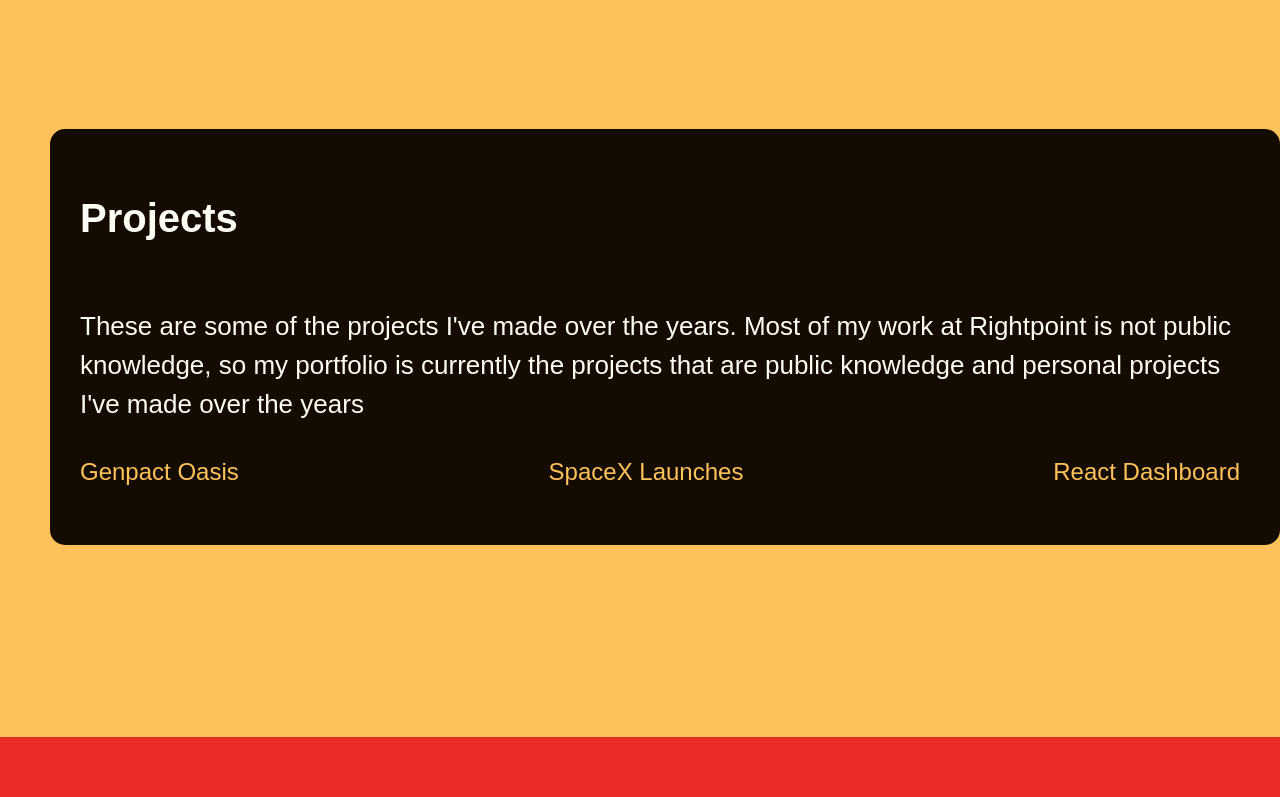
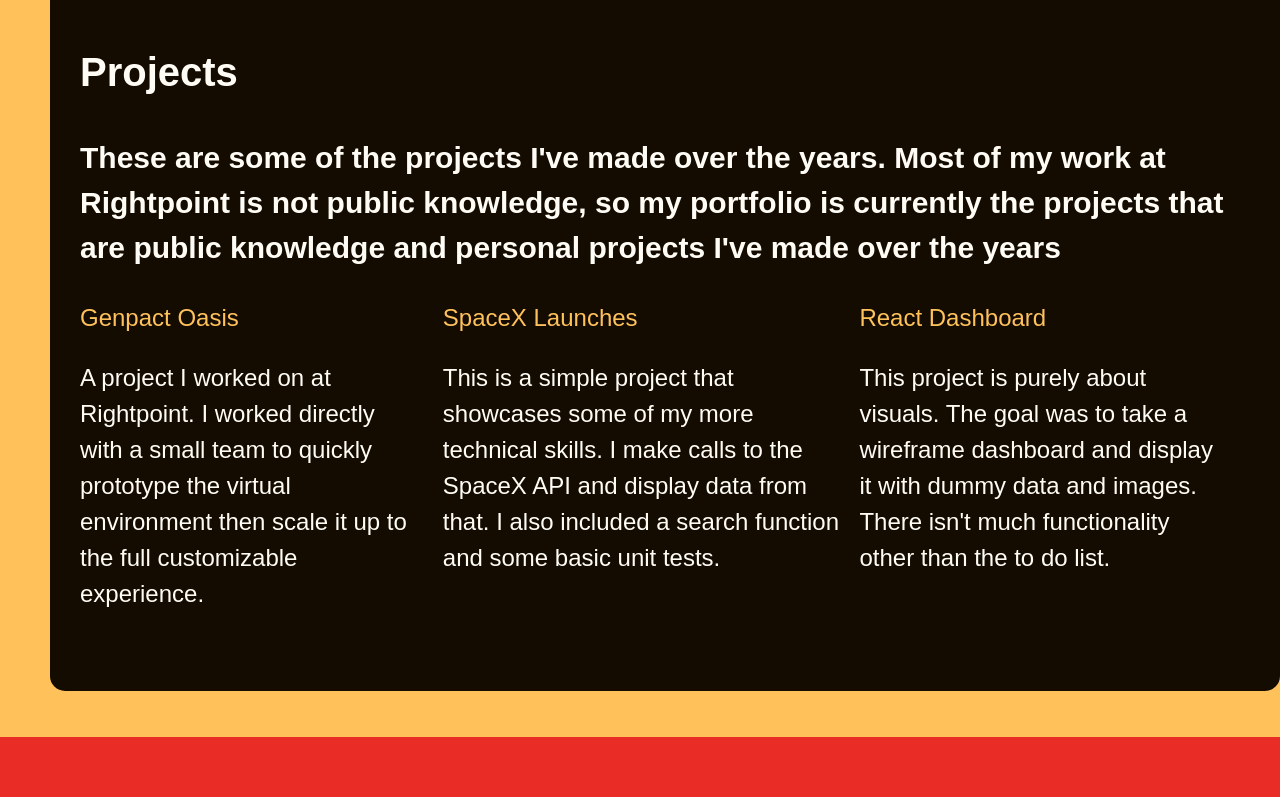
Before and after one commit to SimonVoorhees/SimonVoorhees.com, a React (Vite) app: page / in a window 1280 px wide. Shown: the part 883-1680 px from the top of the page. Built offline with nearby package versions, Linux system fonts and the light colour scheme; a web font is replaced by a local one.

Commit message:
added project descriptions, spacing fixes

```diff
--- a/src/components/HomePage/index.scss
+++ b/src/components/HomePage/index.scss
@@ -33,6 +33,6 @@
     }
   }
   @media only screen and (min-width: $mobileBreakpoint) {
-    height: 100vh;
+    min-height: 100vh;
   }
 }
--- a/src/components/Projects/index.jsx
+++ b/src/components/Projects/index.jsx
@@ -6,11 +6,43 @@
     <section className="Projects">
       <div className="Projects_TextBlock">
         <h2 className="Projects_Title">Projects</h2>
-        <p className="Projects_Paragraph">These are some of the projects I've made over the years. Most of my work at Rightpoint is not public knowledge, so my portfolio is currently the projects that are public knowledge and personal projects I've made over the years</p>
+        <h2 className="Projects_Paragraph">
+          These are some of the projects I've made over the years. Most of my
+          work at Rightpoint is not public knowledge, so my portfolio is
+          currently the projects that are public knowledge and personal projects
+          I've made over the years
+        </h2>
         <ul className="Projects_Links">
-        <li><a className="Projects_Link" target="_blank"href="https://www.rightpoint.com/work/genpact-oasis">Genpact Oasis</a></li>
-        <li><a className="Projects_Link" target="_blank"href="https://simonvoorhees.github.io/SpaceX-Launches-App/">SpaceX Launches</a></li>
-        <li><a className="Projects_Link" target="_blank"href="https://simonvoorhees.github.io/ReactDashBoard/">React Dashboard</a></li>
+          <li>
+            <a
+              className="Projects_Link"
+              target="_blank"
+              href="https://www.rightpoint.com/work/genpact-oasis"
+            >
+              Genpact Oasis
+            </a>
+            <p>A project I worked on at Rightpoint. I worked directly with a small team to quickly prototype the virtual environment then scale it up to the full customizable experience.</p>
+          </li>
+          <li>
+            <a
+              className="Projects_Link"
+              target="_blank"
+              href="https://simonvoorhees.github.io/SpaceX-Launches-App/"
+            >
+              SpaceX Launches
+            </a>
+            <p>This is a simple project that showcases some of my more technical skills. I make calls to the SpaceX API and display data from that. I also included a search function and some basic unit tests.</p>
+          </li>
+          <li>
+            <a
+              className="Projects_Link"
+              target="_blank"
+              href="https://simonvoorhees.github.io/ReactDashBoard/"
+            >
+              React Dashboard
+            </a>
+            <p>This project is purely about visuals. The goal was to take a wireframe dashboard and display it with dummy data and images. There isn't much functionality other than the to do list.</p>
+          </li>
         </ul>
       </div>
     </section>
--- a/src/components/Projects/index.scss
+++ b/src/components/Projects/index.scss
@@ -34,7 +34,7 @@
     justify-self: flex-end;
     margin-left: 15px;
     li{
-      margin: 10px 0 10px 0;
+      margin: 10px 20px 10px 0;
     }
   }
   &_Link {
@@ -48,11 +48,12 @@
     }
   }
   &_Paragraph {
-    font-size: 26px;
-    margin-bottom: 0;
+    font-size: 30px;
+    margin: 0;
+    font-weight: bold;
   }
   @media only screen and (min-width: $mobileBreakpoint) {
-    height: 100vh;
+    min-height: 100vh;
     &_TextBlock {
       margin: 0 0 0 50px;
       padding: 25px 30px;
--- a/src/components/RIT/index.scss
+++ b/src/components/RIT/index.scss
@@ -21,8 +21,11 @@
   &_Logo {
     display: none;
   }
+  &_ReadMore{
+    margin-bottom: 5px;
+  }
   @media only screen and (min-width: $mobileBreakpoint) {
-    height: 100vh;
+    min-height: 100vh;
     &_TextBlock {
       margin: 0 50px 0 0;
       padding: 25px 30px;
--- a/src/components/Rightpoint/index.scss
+++ b/src/components/Rightpoint/index.scss
@@ -21,6 +21,9 @@
   &_Logo {
     display: none;
   }
+  &_ReadMore{
+    margin-bottom: 5px;
+  }
   @media only screen and (min-width: $mobileBreakpoint) {
     min-height: 100vh;
 
```
